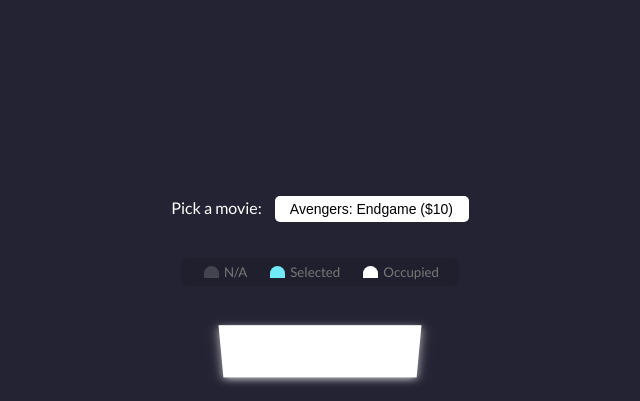
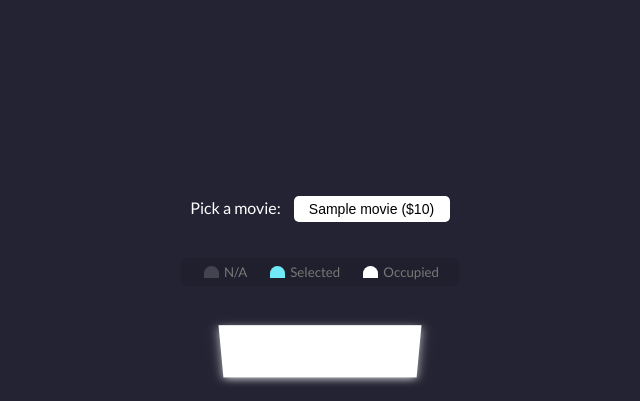
Before and after one commit to OtchereDev/DjangoMovieSeatBooking, a Django app: page / in a window 1280 px wide. Shown: the top 401 px of the page, without its empty margins (320-960 px from the left). Run offline with Django 3.2, Linux system fonts and the light colour scheme; tables that the repository leaves empty hold one stand-in row (values such as "Sample post").

Commit message:
changes to template and migrations

```diff
--- a/templates/index.html
+++ b/templates/index.html
@@ -12,10 +12,13 @@
     <div class="movie-container">
       <label>Pick a movie:</label>
       <select id="movie">
-        <option value="10">Avengers: Endgame ($10)</option>
-        <option value="12">Joker ($12)</option>
+        {% for movie in movies %}
+
+          <option id='{{movie.title}}' {% if forloop.counter == 1 %}selected{% endif %} value={{movie.price}}>{{movie.title}} (${{movie.price}})</option>
+        {% endfor %}
+        {% comment %} <option value="12">Joker ($12)</option>
         <option value="8">Toy Story 4 ($8)</option>
-        <option value="9">The Lion King ($9)</option>
+        <option value="9">The Lion King ($9)</option> {% endcomment %}
       </select>
     </div>
 
@@ -111,5 +114,6 @@
     </div>
 
     <script src="{% static 'script.js' %}"></script>
+    <script src="{% static 'backend.js' %}"></script>
   </body>
 </html>
```
Also changed, not shown: movies/migrations/0001_initial.py (added), movies/migrations/0002_auto_20210222_1559.py (added), movies/migrations/0003_auto_20210222_1600.py (added).
